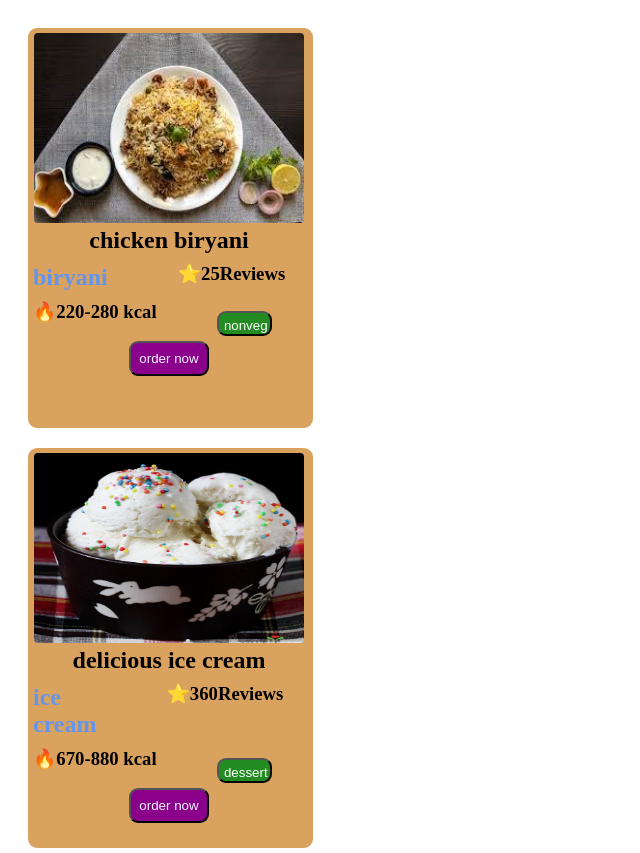
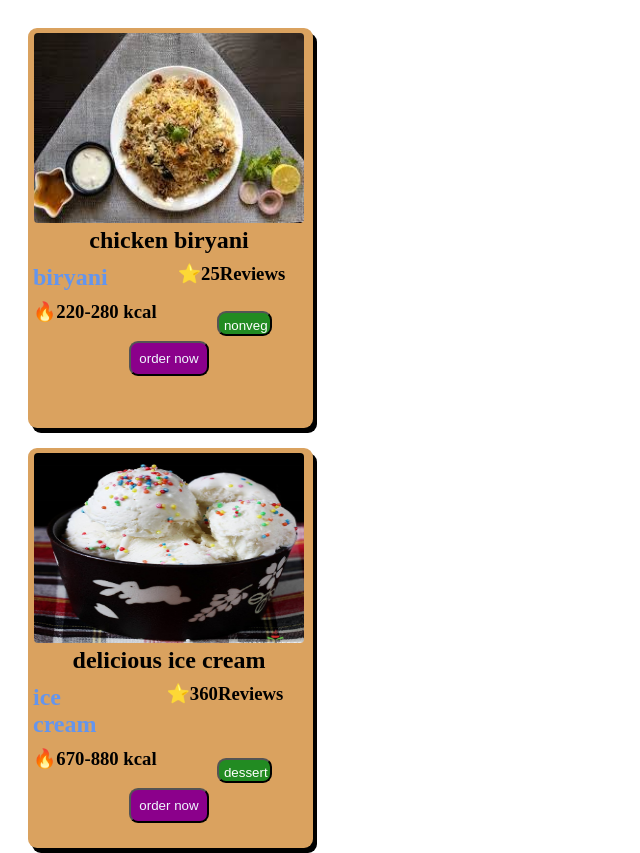
Before and after one commit to hemalatha3539/foodcards4, a plain HTML site: page index.html in a window 1280 px wide. Shown: the top 853 px of the page, without its empty margins (0-640 px from the left). Drawn offline with Linux system fonts and the light colour scheme.

Commit message:
Update style.css

```diff
--- a/style.css
+++ b/style.css
@@ -11,7 +11,7 @@ body{
     border-radius: 9px;
     /* border: 3px double black; */
     box-sizing: border-box;
-    box-shadow: 4px 5px color="black";
+    box-shadow: 4px 5px;
     /* display: flex; */
     margin:20px;
 }
```
